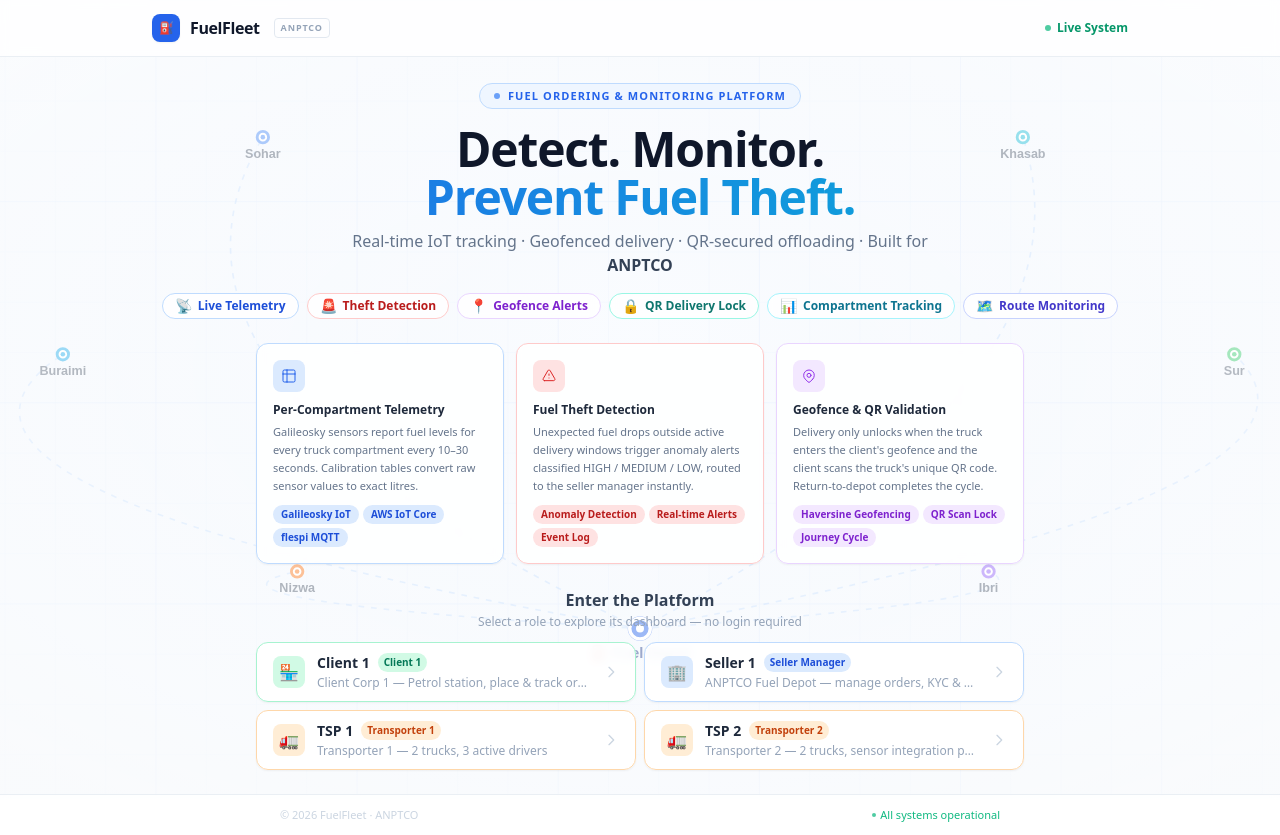
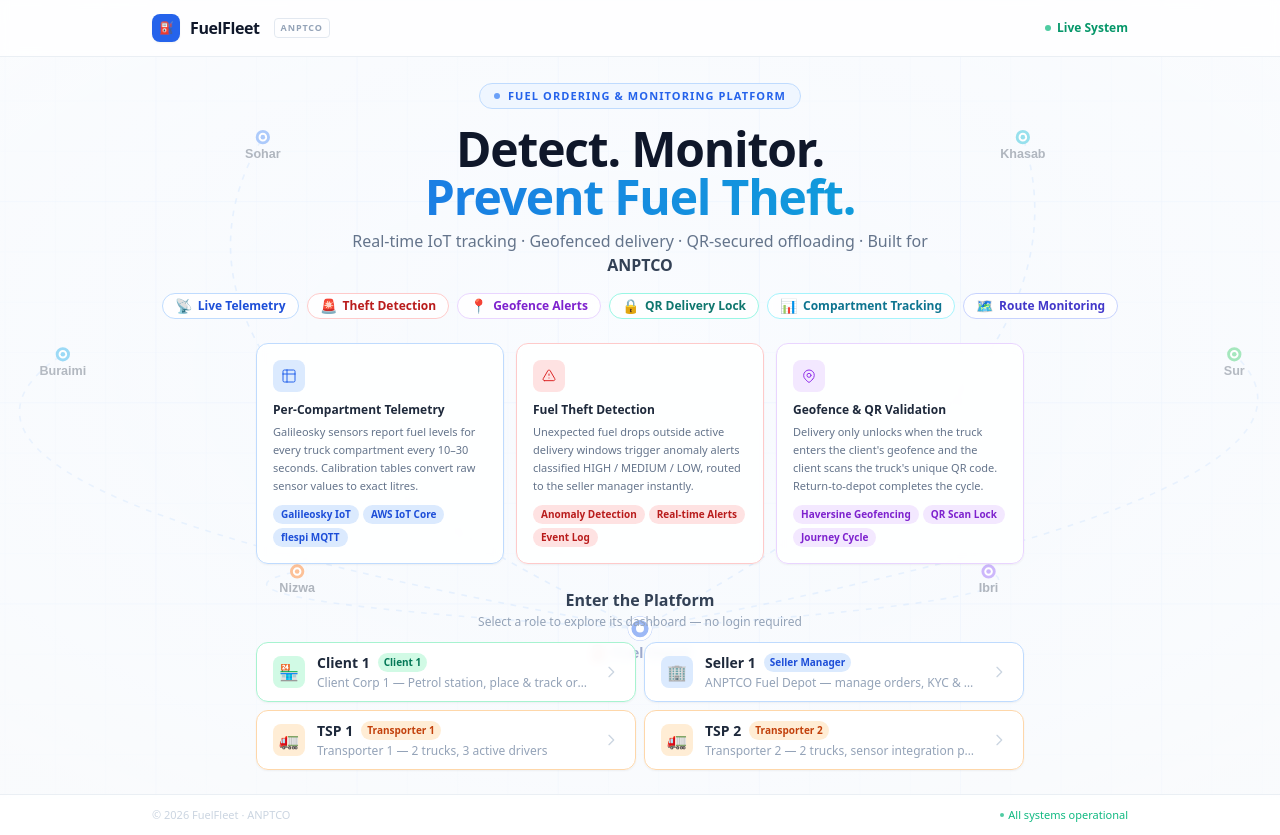
Before and after one commit to GautamMahli08/FrontendStyle-ANPTCO, a Next.js app: page / in a window 1280 px wide. Built offline with nearby package versions, Linux system fonts and the light colour scheme.

Commit message:
header footer align

```diff
--- a/src/app/page.tsx
+++ b/src/app/page.tsx
@@ -227,7 +227,7 @@
 
         {/* Footer — pinned to the bottom, mirrors the header */}
         <footer className="flex-shrink-0 border-t border-slate-200/70 bg-white/80 backdrop-blur-sm">
-          <div className="flex items-center justify-between max-w-3xl mx-auto px-6 py-3">
+          <div className="max-w-5xl mx-auto px-6 flex items-center justify-between py-3">
             <p className="text-[11px] text-slate-300">© {new Date().getFullYear()} FuelFleet · ANPTCO</p>
             <span className="flex items-center gap-1 text-[11px] text-emerald-500 font-medium">
               <span className="w-1 h-1 bg-emerald-500 rounded-full animate-pulse" />
```
